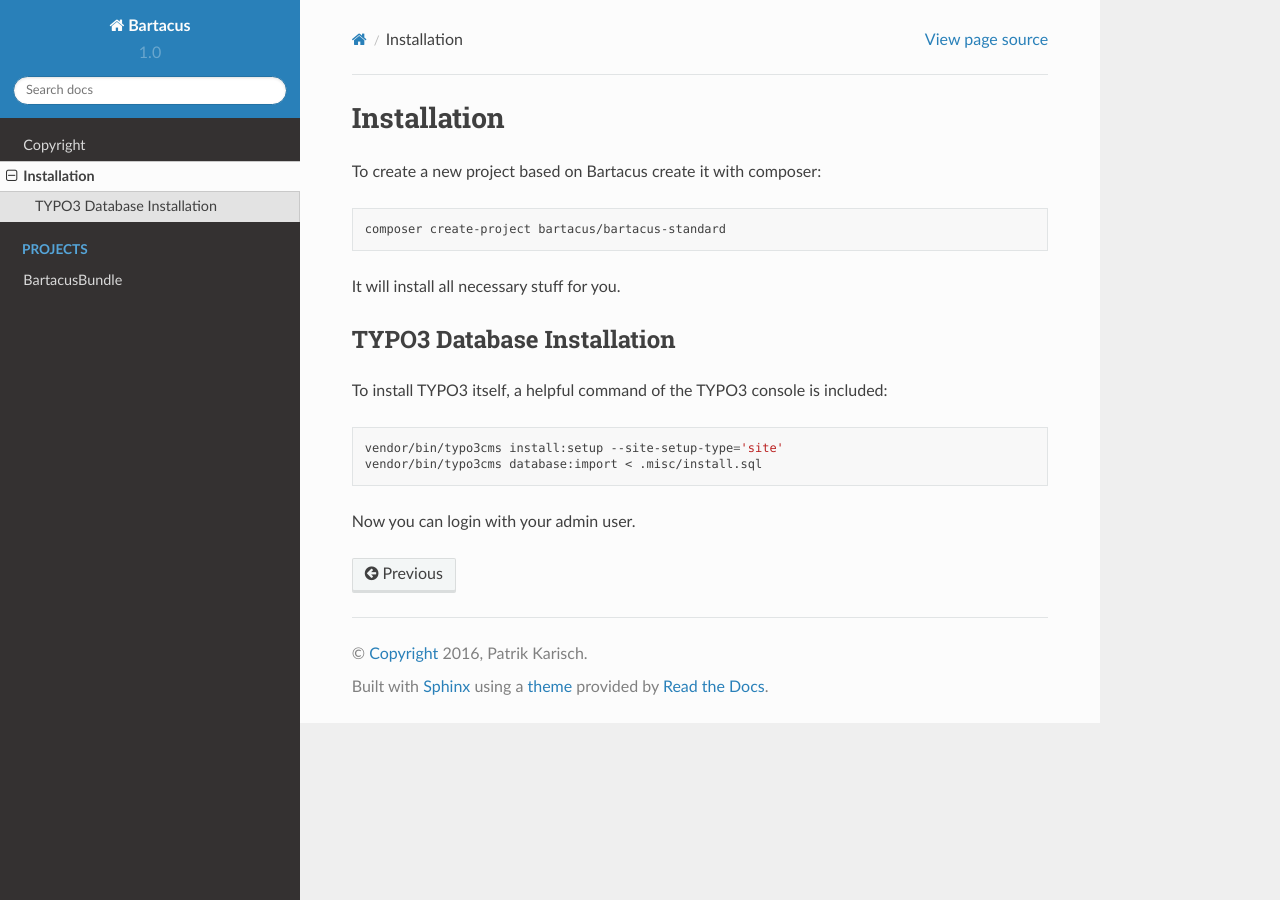
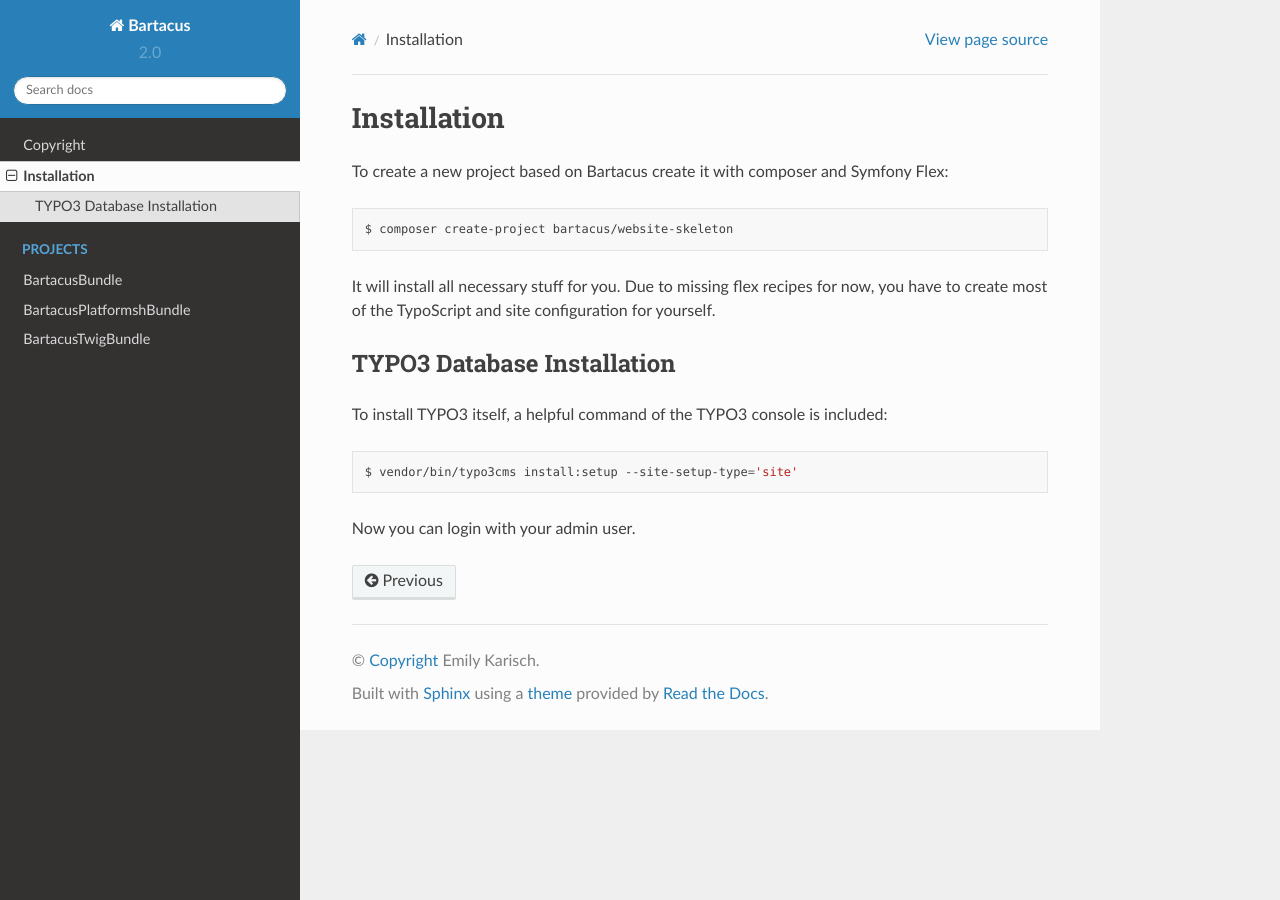
Before and after one commit to Bartacus/Bartacus, a Sphinx documentation site: the page built from docs/installation.rst, in a window 1280 px wide. Built offline with Sphinx 7.4.7 and the Read the Docs theme 2.0.0, drawn with Linux system fonts in a browser that asks for light colours.

Commit message:
Create docs only meta release

```diff
--- a/docs/conf.py
+++ b/docs/conf.py
@@ -20,17 +20,17 @@
 
 # General information about the project.
 project = u'Bartacus'
-copyright = u'2016, Patrik Karisch'
-author = u'Patrik Karisch'
+copyright = u'Emily Karisch'
+author = u'Emily Karisch'
 
 # The version info for the project you're documenting, acts as replacement for
 # |version| and |release|, also used in various other places throughout the
 # built documents.
 #
 # The short X.Y version.
-version = u'1.0'
+version = u'2.0'
 # The full version, including alpha/beta/rc tags.
-release = u'1.0.0'
+release = u'2.0.0'
 
 # List of patterns, relative to source directory, that match files and
 # directories to ignore when looking for source files.
@@ -58,5 +58,7 @@
 
 # -- Options for Intersphinx ----------------------------------------------
 intersphinx_mapping = {
-    'bundle': ('https://bartacus.readthedocs.io/projects/bundle/en/latest/', None),
+    'bundle': ('https://bartacus.readthedocs.io/projects/bundle/en/stable/', None),
+    'platformsh-bundle': ('https://bartacus.readthedocs.io/projects/platformsh-bundle/en/stable/', None),
+    'twig-bundle': ('https://bartacus.readthedocs.io/projects/twig-bundle/en/stable/', None),
 }
--- a/docs/copyright.rst
+++ b/docs/copyright.rst
@@ -5,7 +5,7 @@
 
 .. |copy|   unicode:: U+000A9 .. COPYRIGHT SIGN
 
-Copyright |copy| 2016-2017, Patrik Karisch
+Copyright |copy| Emily Karisch
 
 All rights reserved.  This material may be copied or distributed only
 subject to the terms and conditions set forth in the `Creative Commons
--- a/docs/installation.rst
+++ b/docs/installation.rst
@@ -2,23 +2,21 @@
 Installation
 ============
 
-To create a new project based on Bartacus create it with composer:
+To create a new project based on Bartacus create it with composer and Symfony Flex:
 
 .. code-block:: bash
 
-    composer create-project bartacus/bartacus-standard
+    $ composer create-project bartacus/website-skeleton
 
-It will install all necessary stuff for you.
+It will install all necessary stuff for you. Due to missing flex recipes for now, you have to create most of the TypoScript and site configuration for yourself.
 
 TYPO3 Database Installation
 ===========================
 
-To install TYPO3 itself, a helpful command of the TYPO3 console is
-included:
+To install TYPO3 itself, a helpful command of the TYPO3 console is included:
 
 .. code-block:: bash
 
-    vendor/bin/typo3cms install:setup --site-setup-type='site'
-    vendor/bin/typo3cms database:import < .misc/install.sql
+    $ vendor/bin/typo3cms install:setup --site-setup-type='site'
 
 Now you can login with your admin user.
```
Also changed, not shown: CHANGELOG.md (+8 -2 lines), README.md (+0 -2 lines), composer.json (deleted, +0 -27 lines), docs/index.rst (+2 -5 lines).
